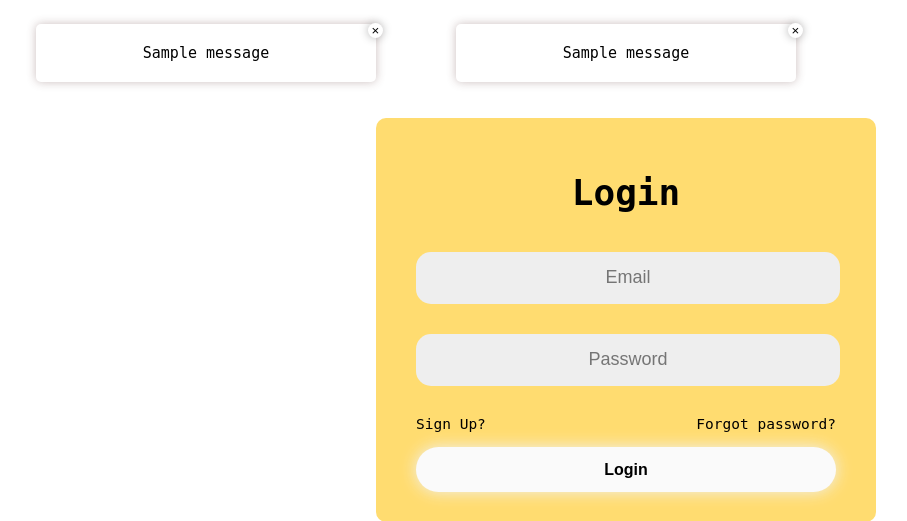
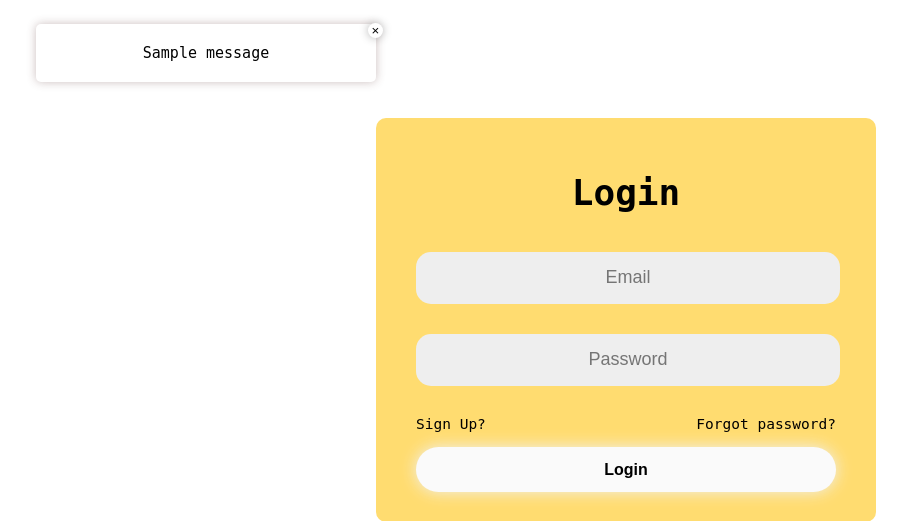
Before and after one commit to Burned357Waffles/CSC648-term-project, a Python web app: template application/tutorlink/templates/login_template.jinja2 in a window 1280 px wide. Shown: the part 144-665 px from the top of the page, without its empty margins (14-921 px from the left). Run offline with Jinja, Linux system fonts and the light colour scheme; the template is opened without the code that fills it: most values are stand-ins (such as "Sample title", 1, 10 or a date in 2020); one stand-in notice (Sample message) is shown.

Commit message:
made login_template use our standard for flash messages

```diff
--- a/application/tutorlink/templates/login_template.jinja2
+++ b/application/tutorlink/templates/login_template.jinja2
@@ -1,5 +1,5 @@
 {% set title = "Login"%}
-{% set css = ["login.css", "flash_messages.css"]%}
+{% set css = ["login.css"]%}
 {% extends "base.jinja2"%}
 
 {% block head %}
@@ -10,17 +10,7 @@
 {% block body %}
 
     <div class="login-body">
-        {% for message in get_flashed_messages() %}
-            <div class="alert alert-warning" id="flash-message-popup">
-                <button type="button" class="close" data-dismiss="alert">&times;</button>
-                {{ message }}
-            </div>
-        {%endfor %}
-    <script>
-    document.querySelector('.close').addEventListener('click', function() {
-        document.getElementById('flash-message-popup').style.display = 'none';
-    });
-    </script>
+
     <div class="login-wrapper">
             <h1>Login</h1>
             <form method="POST">
```
